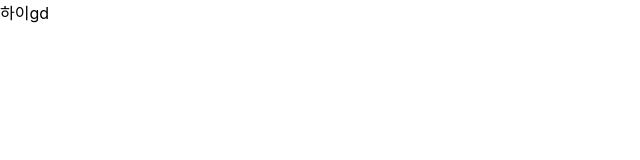
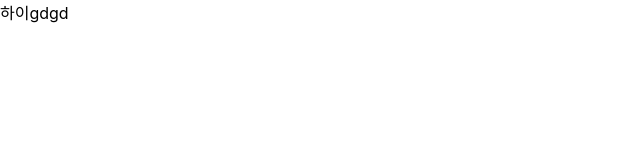
Before and after one commit to ez0603/mandarin_shop, a React (Create React App) app: page / in a window 1280 px wide. Shown: the top 160 px of the page, without its empty margins (0-640 px from the left). Built offline with nearby package versions, Linux system fonts and the light colour scheme.

Commit message:
Feat : 수정

```diff
--- a/src/App.jsx
+++ b/src/App.jsx
@@ -4,7 +4,7 @@ import './App.css';
 function App() {
   return (
     <div>
-      하이gd
+      하이gdgd
     </div>
   );
 }
```
